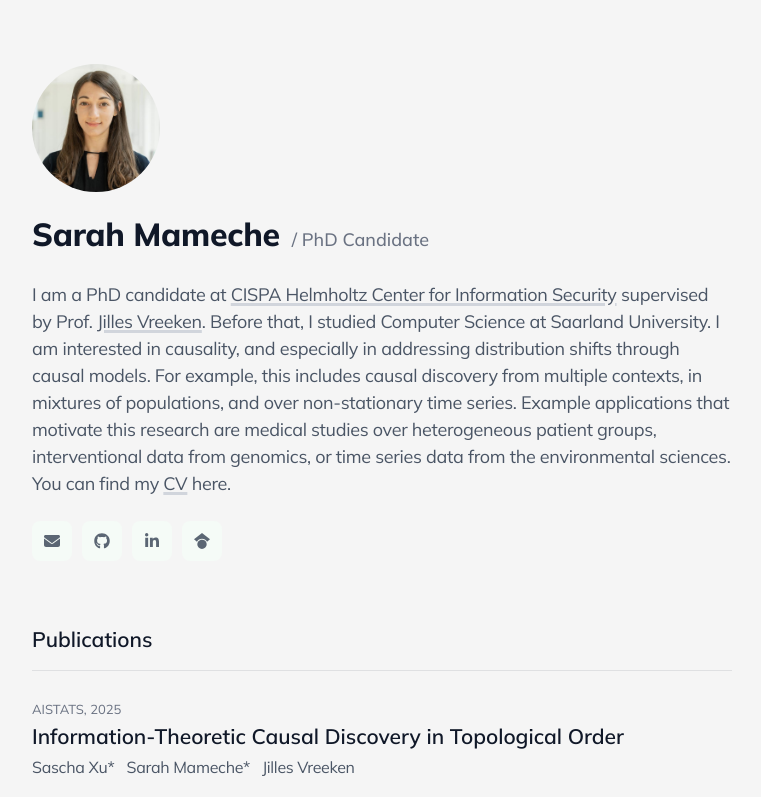
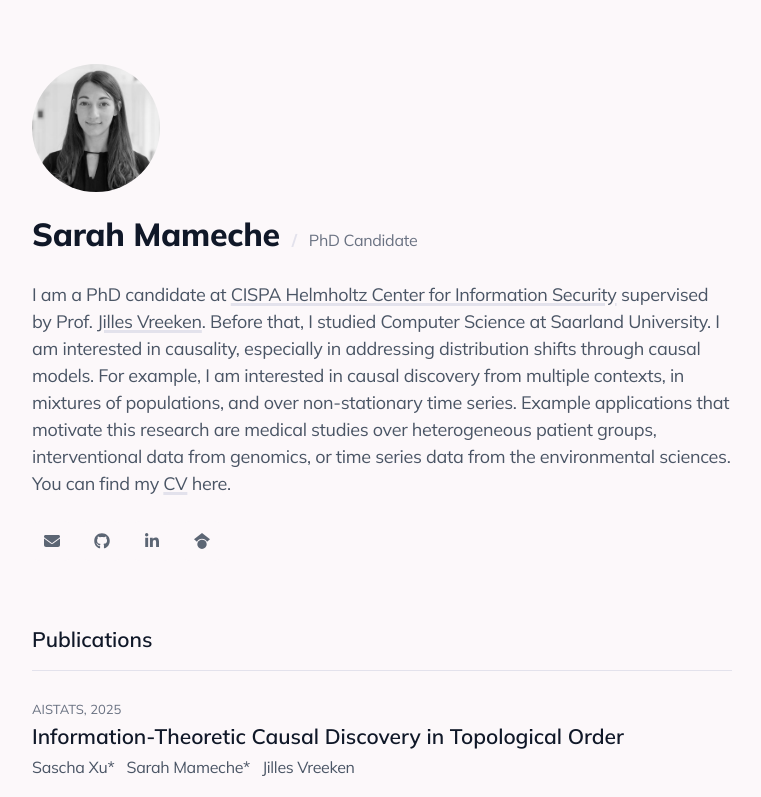
Before and after one commit to srhmm/sarah-page, a Next.js app: page / in a window 1280 px wide. Shown: the top 797 px of the page, without its empty margins (258-1019 px from the left). Built offline with nearby package versions, Linux system fonts and the light colour scheme.

Commit message:
Color scheme muted (experimental)

```diff
--- a/app/layout.tsx
+++ b/app/layout.tsx
@@ -26,7 +26,7 @@ export default function RootLayout({
   return (
     <html lang="en">
       <body
-        className={`${sansFont.variable} ${geistMono.variable} antialiased bg-[#f5f5f5]`}
+        className={`${sansFont.variable} ${geistMono.variable} antialiased bg-[#fcf8fa]`}
       >
         {children}
       </body>
--- a/components/ExternalLink.tsx
+++ b/components/ExternalLink.tsx
@@ -13,7 +13,7 @@ export function ExternalLink({
       className={cn(
         'flex shrink-0 items-center justify-center',
         'focus-visible:ring-2 focus-visible:ring-gray-500 focus-visible:ring-offset-2 focus-visible:ring-offset-neutral-100 focus-visible:outline-none dark:focus-visible:ring-offset-neutral-900',
-        'rounded-10 size-10 rounded-md bg-[#f5fbf7] text-gray-600/90 transition-colors hover:bg-[#cfe1db] dark:bg-neutral-800',
+        'rounded-10 size-10 rounded-md bg-[#fcf8fa] text-gray-600/90 transition-colors hover:bg-[#efebed] dark:bg-neutral-800',
       )}
       href={href}
       rel="noopener noreferrer"
@@ -33,7 +33,7 @@ export function InlineExternalLink({
 }) {
   return (
     <a
-      className="inline underline decoration-gray-300 decoration-3 underline-offset-2 transition-colors hover:text-gray-700 hover:decoration-gray-400"
+      className="inline underline decoration-[#e3e2ec] decoration-3 underline-offset-2 transition-colors hover:text-gray-700 hover:decoration-[#bac7e3]"
       href={href}
       rel="noopener noreferrer"
       target="_blank"
--- a/components/Header.tsx
+++ b/components/Header.tsx
@@ -21,11 +21,12 @@ export default function Header() {
 function Title() {
   return (
     <div className="flex flex-col gap-5">
-      <div className="size-32 rounded-full bg-[url(/sarahc.jpg)] bg-cover bg-center" />
+      <div className="size-32 rounded-full bg-[url(/sarah.png)] bg-cover bg-center" />
       <div className="flex items-baseline gap-3">
         <span className="txt-preset-3 font-extrabold">Sarah Mameche</span>
-        <span className="txt-preset-6 font-regular text-gray-500 capitalize">
-          / PhD candidate
+        <span className="txt-preset-7 text-[#e3e2ec] font-extrabold">/</span>
+        <span className="txt-preset-7 font-regular text-gray-500 capitalize">
+          PhD candidate
         </span>
       </div>
     </div>
@@ -42,8 +43,8 @@ function Description() {
       Jilles Vreeken
       </InlineExternalLink>
       . Before that, I studied Computer Science at Saarland University.
-      I am interested in causality, and especially in addressing distribution shifts through causal models.
-      For example, this includes causal discovery from multiple contexts, in mixtures of populations, and over non-stationary time series.
+      I am interested in causality, especially in addressing distribution shifts through causal models.
+      For example, I am interested in causal discovery from multiple contexts, in mixtures of populations, and over non-stationary time series.
       Example applications that motivate this research are medical studies over heterogeneous
       patient groups, interventional data from genomics, or time series data from the environmental sciences.
       You can find my{' '}
--- a/components/Publications.tsx
+++ b/components/Publications.tsx
@@ -25,7 +25,7 @@ export default function Publications({
   return (
     <div className="flex flex-col gap-4">
       <h2 className="txt-preset-5">Publications</h2>
-      <div className="h-px w-full bg-gray-800/10" />
+      <div className="h-px w-full bg-[#e3e2ec]" />
       <section className="flex flex-col gap-y-4">
         {conferencePublications.map((publication: Publication) => (
           <PublicationCard
@@ -122,7 +122,7 @@ function PublicationLink({
   return (
     <a
       className={cn(
-        'flex h-6 w-fit items-center gap-1.5 rounded-md bg-[#dbede7] px-3 py-1 text-gray-800 transition-colors hover:bg-[#7ad7be]',
+        'flex h-6 w-fit items-center gap-1.5 rounded-md bg-[#e3e2ec] px-3 py-1 text-gray-800 transition-colors hover:bg-[#bac7e3]',
         className
       )}
       href={url}
@@ -164,7 +164,7 @@ function Bibtex({
 
   return (
     <Popover>
-      <PopoverTrigger className="flex h-6 w-fit items-center gap-2 rounded-md bg-[#dbede7] px-3 py-1 txt-preset-9 transition-colors hover:bg-[#7ad7be]">
+      <PopoverTrigger className="flex h-6 w-fit items-center gap-2 rounded-md bg-[#e3e2ec] px-3 py-1 txt-preset-9 transition-colors hover:bg-[#bac7e3]">
         bib
       </PopoverTrigger>
       <PopoverContent
@@ -173,7 +173,7 @@ function Bibtex({
       >
         <pre className="txt-preset-mono">{bibtex}</pre>
         <Button
-          className="absolute top-2 right-2 rounded-md bg-white hover:bg-[#f5fbf7]"
+          className="absolute top-2 right-2 rounded-md bg-white hover:bg-[#eae9ed]"
           variant="ghost"
           size="sm"
           onClick={onCopy}
```
